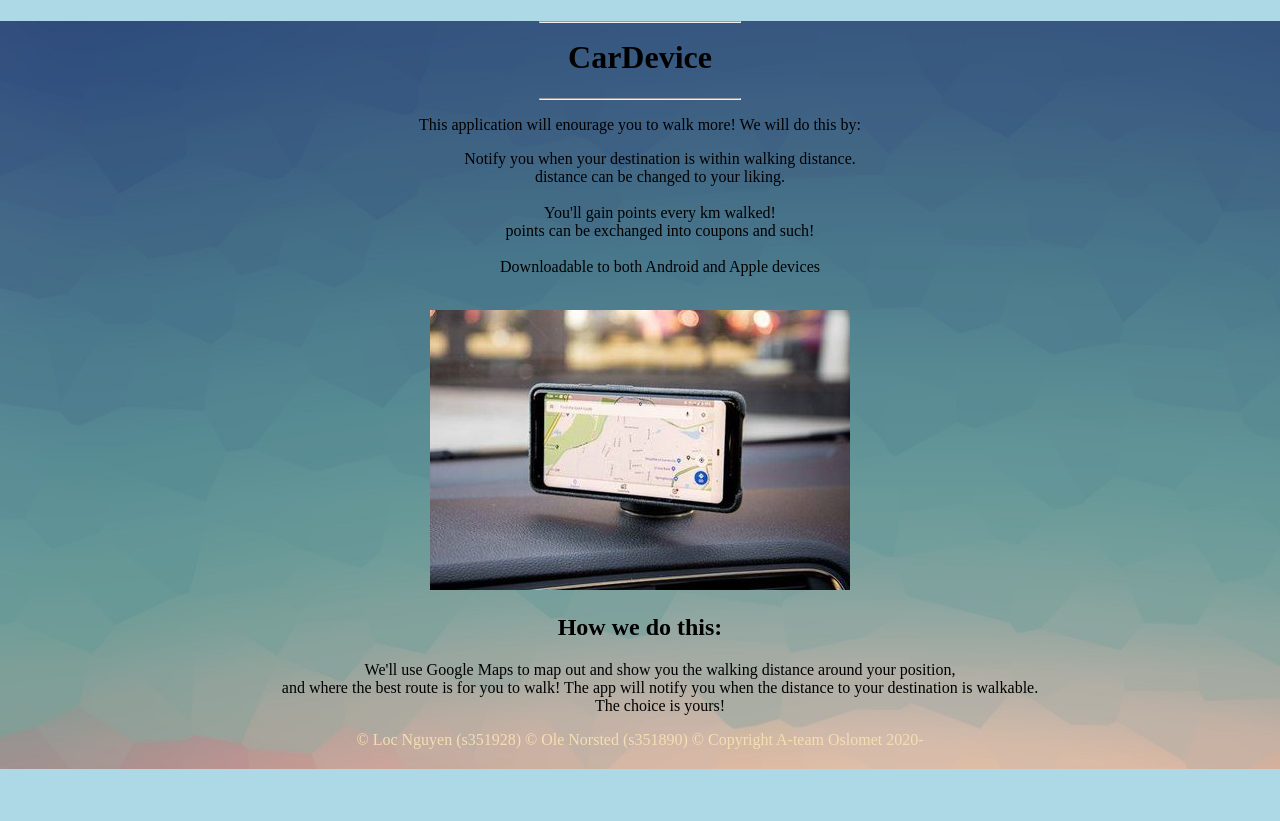
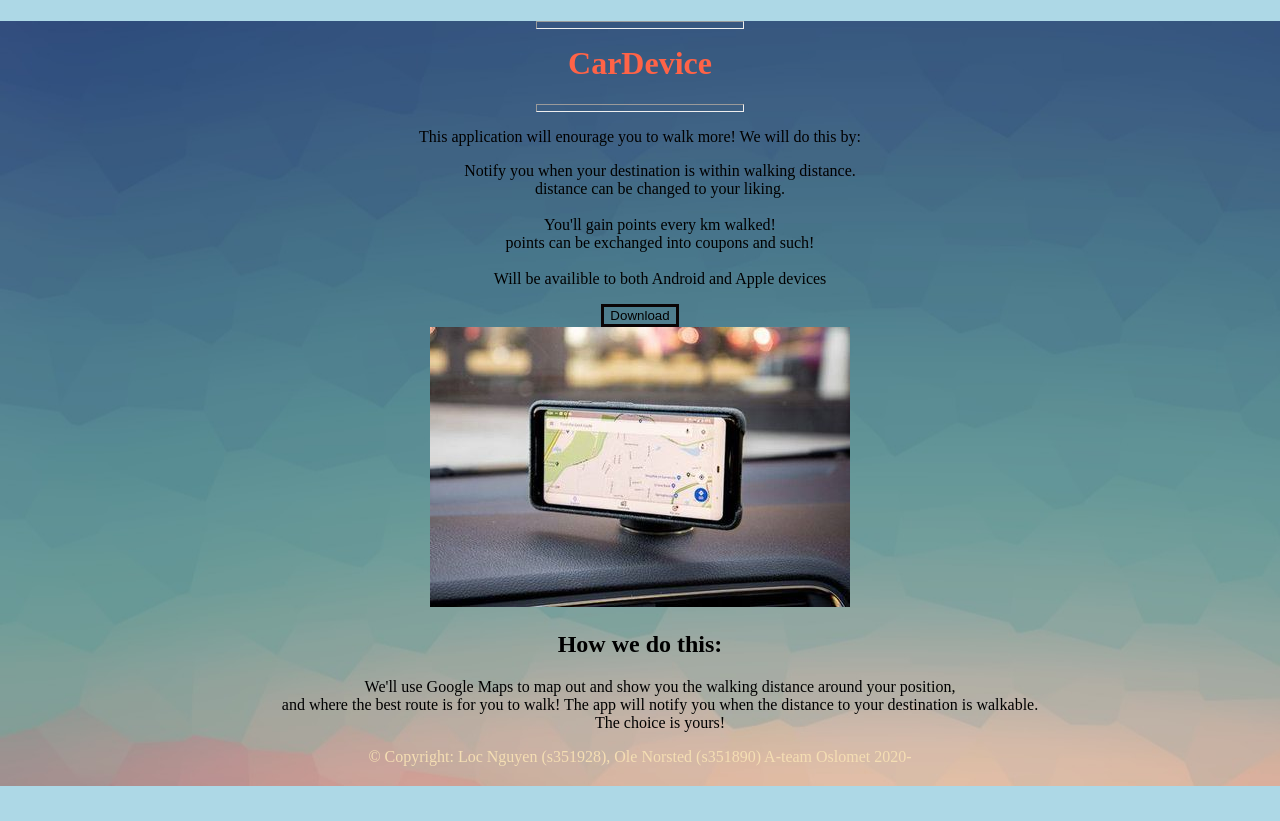
Before and after one commit to Snackme/Snowball-Challenge-OleogLoc-, a plain HTML site: page index.html in a window 1280 px wide. After the commit the page ends 800 px from the top, so only its background shows below. Drawn offline with Linux system fonts and the light colour scheme.

Commit message:
Snowball

```diff
--- a/Snowball.css
+++ b/Snowball.css
@@ -1,18 +1,8 @@
-h1 {
 
-    text-align: center;
-    width: 100%;
+main{
+    background-image: url(Images/qCrgLd.jpg);
+    image size:
 }
-
-h2 {
-    font size: 20px;
-}
-
-hr{
-    color: gray;
-    width: 200px;
-}
-
 body {
     margin: 0;
     padding: 0;
@@ -21,16 +11,36 @@ body {
     background-position: center center;
     background-repeat: no-repeat;
     font-family: poppins;
-    height: 100vh;
 
     align-self: auto;
     background-color: lightblue;
     text-align: center;
 }
 
-main{
-    background-image: url(Images/qCrgLd.jpg);
+h2 {
+    font size: 20px;
 }
+
+.knapp-Download {
+    border: 3px solid #0a0506;
+    background: transparent;
+
+}
+
+h1 a{
+    cursor: pointer;
+    text-decoration: none;
+    color: tomato;
+
+}
+
+hr{
+    padding: 3px;
+    color: gray;
+    width: 200px;
+
+}
+
 
 ul {
     list-style: none;
--- a/index.html
+++ b/index.html
@@ -8,8 +8,9 @@
 </head>
 <body>
     <main>
+
         <h1><hr>
-            CarDevice
+            <a href="index.html" CarDevice>CarDevice</a>
         </h1><hr>
 
         <p>
@@ -21,8 +22,10 @@
             <br>
             <li>You'll gain points every km walked! <br> points can be exchanged into coupons and such! </li>
             <br>
-            <li>Downloadable to both Android and Apple devices </li>
+            <li>Will be availible to both Android and Apple devices </li>
         </ul>
+
+        <a href="Download.html"> <Button class = "knapp-Download">Download</Button> </a>
 
         <br>
 
@@ -41,9 +44,8 @@
 
     <footer>
 
-        &copy; Loc Nguyen (s351928)
-        &copy; Ole Norsted (s351890)
-        &copy; Copyright A-team Oslomet 2020-
+
+        &copy; Copyright: Loc Nguyen (s351928), Ole Norsted (s351890) A-team Oslomet 2020-
     </footer>
 
     </main>
```
Also changed, not shown: Download.html (added, +11 -0 lines), 1 other file.
